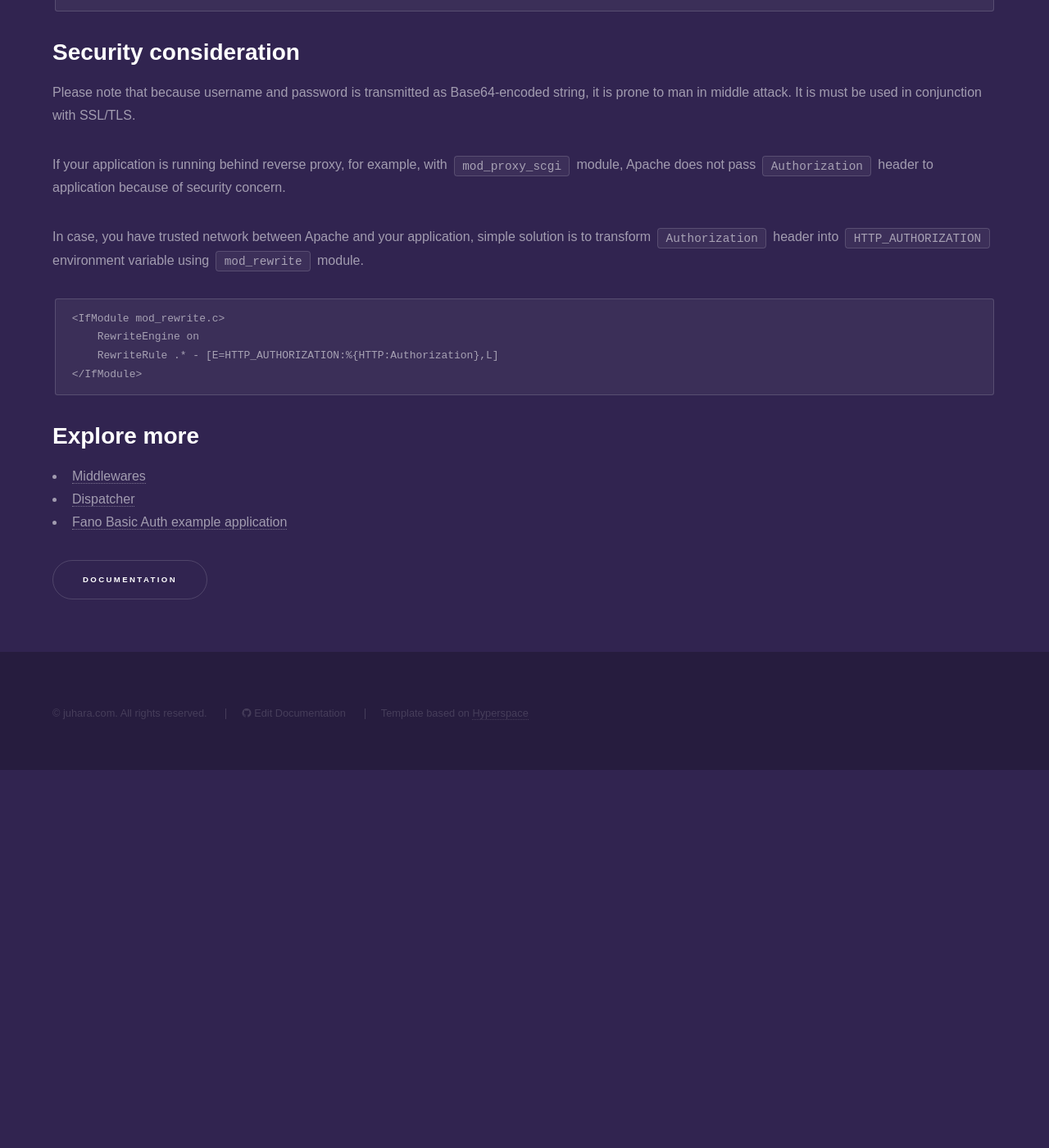
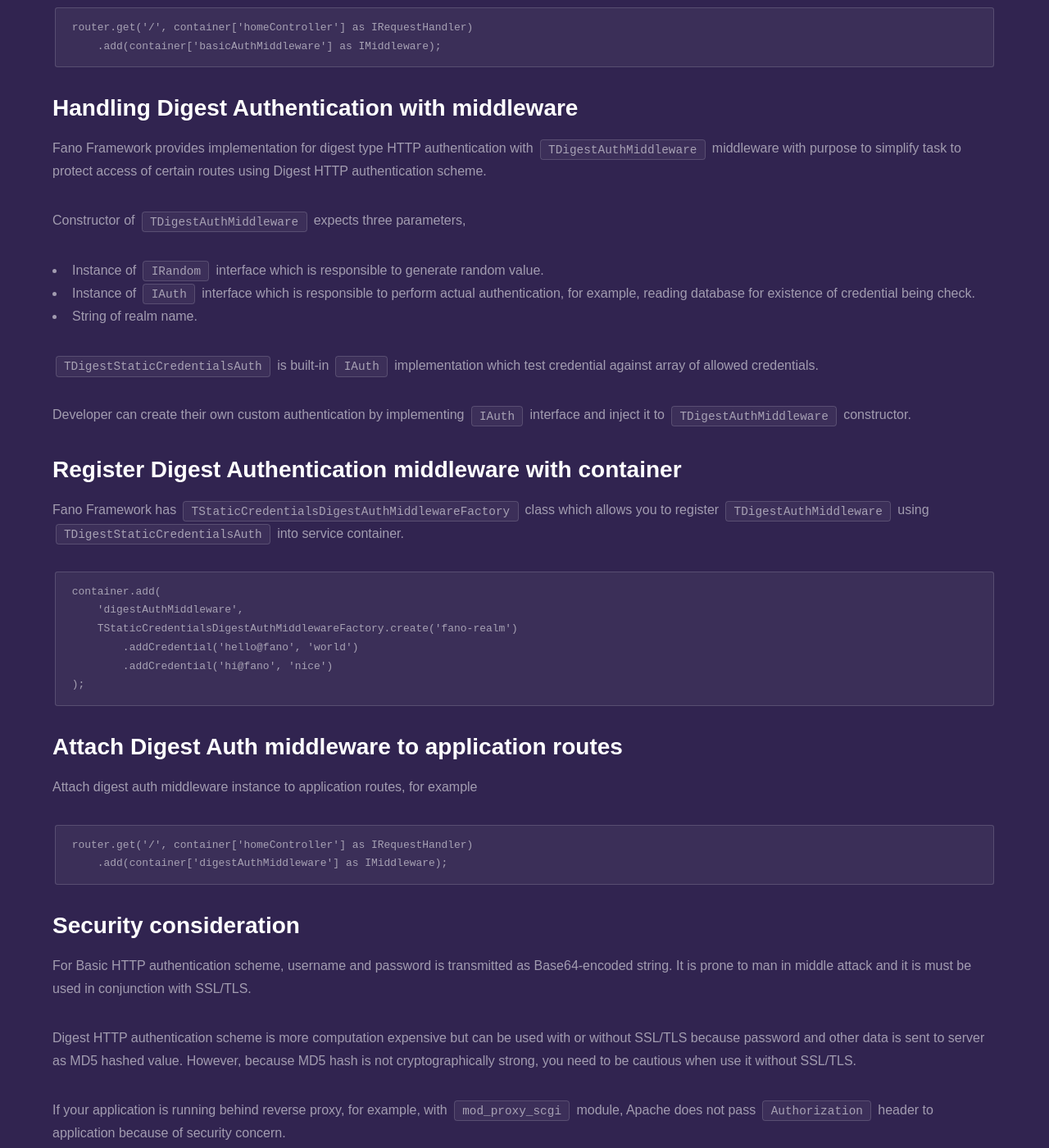
Before and after one commit to fanoframework/fanoframework.github.io, a Jekyll site: the page built from security/http-authentication/index.md, in a window 1280 px wide and 1400 px high, scrolled down 3206 px. Shown: the whole window at 82% size. Built offline with Jekyll 4.4.1, drawn with Linux system fonts in a browser that asks for light colours; our own code applies the rules of GitHub Pages for plain Markdown files; before the commit the page ends 4145 px from its top, so only the background shows below that; some of the changed text lies outside the part shown.

Commit message:
add content about Diget HTTP authentication scheme

````diff
--- a/security/http-authentication/index.md
+++ b/security/http-authentication/index.md
@@ -9,7 +9,7 @@ description: Handling HTTP authentication in Fano Framework
 
 Besides usual web application form-based authentication, developer can use authentication mechanism that is provided by HTTP protocol as described in [RFC 7235](https://tools.ietf.org/html/rfc7235).
 
-Currently, Fano Framework supports `Basic` type HTTP authentication only.
+Currently, Fano Framework supports `Basic` and `Digest` HTTP authentication scheme only.
 
 ## Handling Basic Authentication with middleware
 
@@ -86,6 +86,9 @@ type
     TCredential = record
         username : string;
         password : string;
+
+        //user-related data
+        data : pointer;
     end;
 
     TCredentials = array of TCredential;
@@ -117,9 +120,49 @@ router.get('/', container['homeController'] as IRequestHandler)
     .add(container['basicAuthMiddleware'] as IMiddleware);
 ```
 
+## Handling Digest Authentication with middleware
+
+Fano Framework provides implementation for digest type HTTP authentication with
+`TDigestAuthMiddleware` middleware with purpose to simplify task to protect access of certain routes using Digest HTTP authentication scheme.
+
+Constructor of `TDigestAuthMiddleware` expects three parameters,
+
+- Instance of `IRandom` interface which is responsible to generate random value.
+- Instance of `IAuth` interface which is responsible to perform actual authentication, for example, reading database for existence of credential being check.
+- String of realm name.
+
+`TDigestStaticCredentialsAuth` is built-in `IAuth` implementation which test credential against array of allowed credentials.
+
+Developer can create their own custom authentication by implementing `IAuth` interface and inject it to `TDigestAuthMiddleware` constructor.
+
+## Register Digest Authentication middleware with container
+
+Fano Framework has `TStaticCredentialsDigestAuthMiddlewareFactory` class
+which allows you to register `TDigestAuthMiddleware` using `TDigestStaticCredentialsAuth` into service container.
+
+```
+container.add(
+    'digestAuthMiddleware',
+    TStaticCredentialsDigestAuthMiddlewareFactory.create('fano-realm')
+        .addCredential('hello@fano', 'world')
+        .addCredential('hi@fano', 'nice')
+);
+```
+
+## Attach Digest Auth middleware to application routes
+
+Attach digest auth middleware instance to application routes, for example
+
+```
+router.get('/', container['homeController'] as IRequestHandler)
+    .add(container['digestAuthMiddleware'] as IMiddleware);
+```
+
 ## Security consideration
 
-Please note that because username and password is transmitted as Base64-encoded string, it is prone to man in middle attack. It is must be used in conjunction with SSL/TLS.
+For Basic HTTP authentication scheme, username and password is transmitted as Base64-encoded string. It is prone to man in middle attack and it is must be used in conjunction with SSL/TLS.
+
+Digest HTTP authentication scheme is more computation expensive but can be used with or without SSL/TLS because password and other data is sent to server as MD5 hashed value. However, because MD5 hash is not cryptographically strong, you need to be cautious when use it without SSL/TLS.
 
 If your application is running behind reverse proxy, for example, with `mod_proxy_scgi` module, Apache does not pass `Authorization` header to application because of security concern.
 
````
